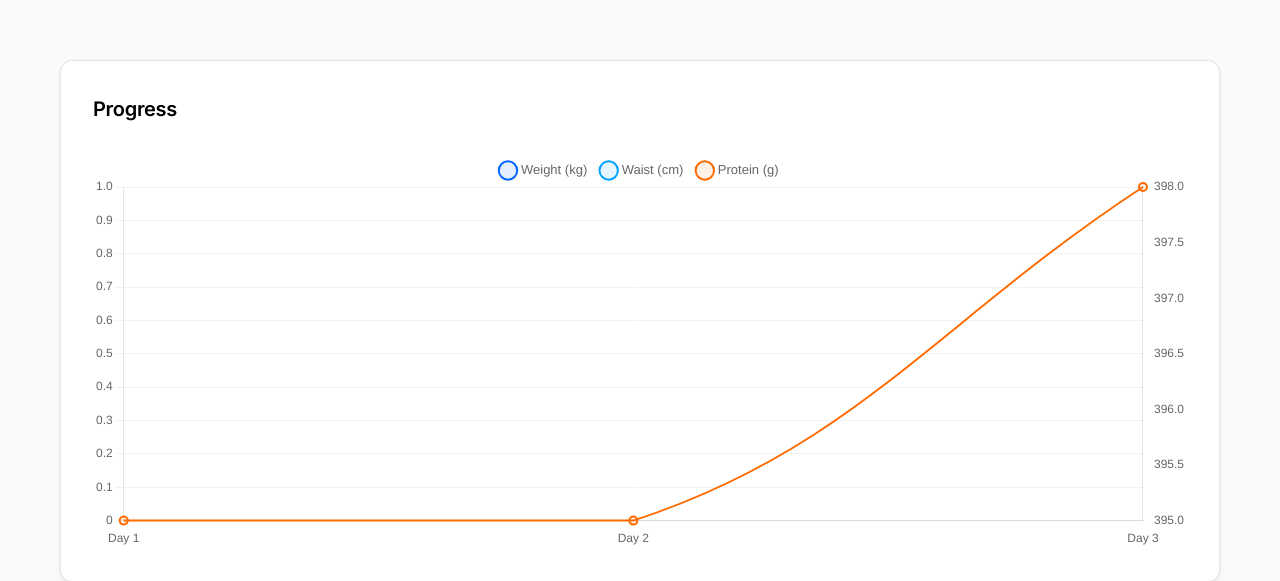
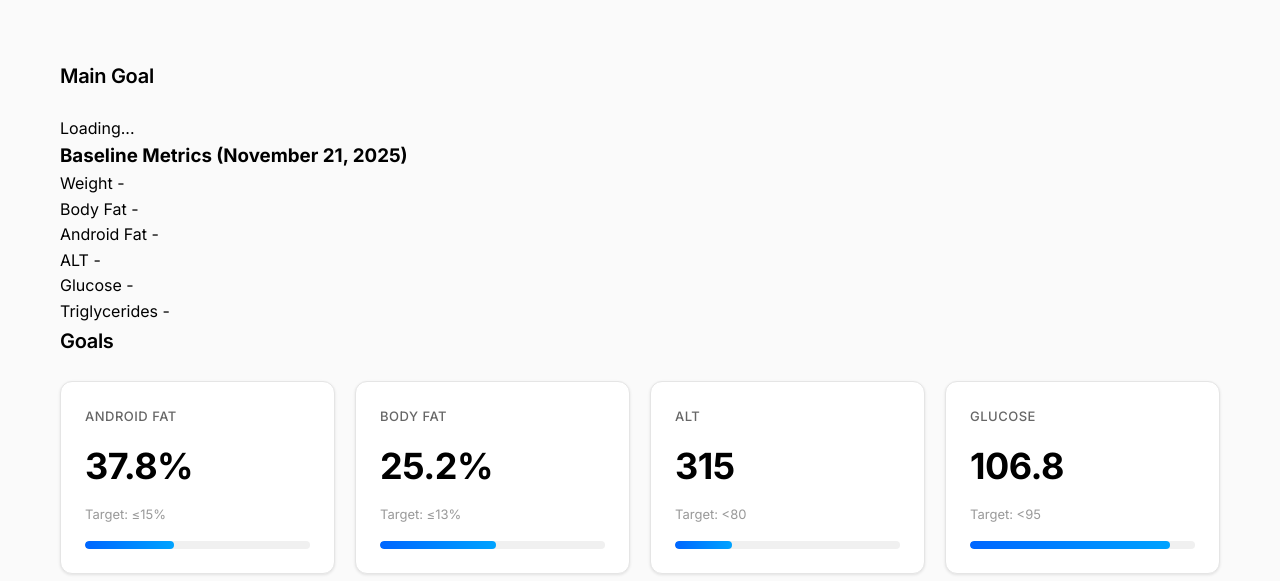
Before and after one commit to bhuram1980/transformation-dashboard, a Flask app: page / in a window 1280 px wide. Shown: the part 265-846 px from the top of the page. Run offline with Flask 3, Linux system fonts and the light colour scheme.

Commit message:
Comment out progress chart, add main goal and baseline metrics section at top

```diff
--- a/static/js/dashboard.js
+++ b/static/js/dashboard.js
@@ -118,6 +118,8 @@ function updateGoals(baseline, targets) {
     }
 }
 
+// Progress chart rendering (COMMENTED OUT - may add later)
+/*
 function renderProgressChart(dailyLogs) {
     const ctx = document.getElementById('progressChart');
     if (!ctx) return;
@@ -265,6 +267,60 @@ function renderProgressChart(dailyLogs) {
         }
     });
 }
+*/
+
+function updateGoalAndBaseline(goalInfo, baseline) {
+    // Update goal description
+    const goalDescEl = document.getElementById('goalDescription');
+    if (goalDescEl && goalInfo && goalInfo.goal) {
+        goalDescEl.textContent = goalInfo.goal;
+    }
+
+    // Update baseline date
+    const baselineDateEl = document.getElementById('baselineDate');
+    if (baselineDateEl && goalInfo && goalInfo.started) {
+        // Extract date from "November 21, 2025 (Sri Lanka)" format
+        const dateMatch = goalInfo.started.match(/([A-Za-z]+ \d+, \d{4})/);
+        if (dateMatch) {
+            baselineDateEl.textContent = `(${dateMatch[1]})`;
+        } else {
+            baselineDateEl.textContent = `(${goalInfo.started})`;
+        }
+    }
+
+    // Update baseline metrics
+    if (baseline) {
+        const weightEl = document.getElementById('baselineWeight');
+        if (weightEl && baseline.weight !== undefined && baseline.weight !== null) {
+            weightEl.textContent = `${baseline.weight} kg`;
+        }
+
+        const bodyFatEl = document.getElementById('baselineBodyFat');
+        if (bodyFatEl && baseline.body_fat !== undefined && baseline.body_fat !== null) {
+            bodyFatEl.textContent = `${baseline.body_fat}%`;
+        }
+
+        const androidFatEl = document.getElementById('baselineAndroidFat');
+        if (androidFatEl && baseline.android_fat !== undefined && baseline.android_fat !== null) {
+            androidFatEl.textContent = `${baseline.android_fat}%`;
+        }
+
+        const altEl = document.getElementById('baselineALT');
+        if (altEl && baseline.alt !== undefined && baseline.alt !== null) {
+            altEl.textContent = `${baseline.alt}`;
+        }
+
+        const glucoseEl = document.getElementById('baselineGlucose');
+        if (glucoseEl && baseline.fasting_glucose !== undefined && baseline.fasting_glucose !== null) {
+            glucoseEl.textContent = `${baseline.fasting_glucose} mg/dL`;
+        }
+
+        const triglyceridesEl = document.getElementById('baselineTriglycerides');
+        if (triglyceridesEl && baseline.triglycerides !== undefined && baseline.triglycerides !== null) {
+            triglyceridesEl.textContent = `${baseline.triglycerides} mg/dL`;
+        }
+    }
+}
 
 async function loadStats() {
     try {
--- a/templates/dashboard.html
+++ b/templates/dashboard.html
@@ -21,14 +21,50 @@
             </div>
         </header>
 
+        <!-- Section 2: Main Goal & Baseline Metrics -->
+        <section class="goal-baseline-section">
+            <h2 class="section-title">Main Goal</h2>
+            <div class="goal-description" id="goalDescription">Loading...</div>
+            <div class="baseline-metrics">
+                <h3 class="baseline-title">Baseline Metrics <span class="baseline-date" id="baselineDate">(November 21, 2025)</span></h3>
+                <div class="baseline-grid">
+                    <div class="baseline-metric">
+                        <span class="metric-label">Weight</span>
+                        <span class="metric-value" id="baselineWeight">-</span>
+                    </div>
+                    <div class="baseline-metric">
+                        <span class="metric-label">Body Fat</span>
+                        <span class="metric-value" id="baselineBodyFat">-</span>
+                    </div>
+                    <div class="baseline-metric">
+                        <span class="metric-label">Android Fat</span>
+                        <span class="metric-value" id="baselineAndroidFat">-</span>
+                    </div>
+                    <div class="baseline-metric">
+                        <span class="metric-label">ALT</span>
+                        <span class="metric-value" id="baselineALT">-</span>
+                    </div>
+                    <div class="baseline-metric">
+                        <span class="metric-label">Glucose</span>
+                        <span class="metric-value" id="baselineGlucose">-</span>
+                    </div>
+                    <div class="baseline-metric">
+                        <span class="metric-label">Triglycerides</span>
+                        <span class="metric-value" id="baselineTriglycerides">-</span>
+                    </div>
+                </div>
+            </div>
+        </section>
 
-        <!-- Section 3: Progress Graph -->
+        <!-- Section 3: Progress Graph (COMMENTED OUT - may add later) -->
+        <!--
         <section class="progress-graph-section">
             <h2 class="section-title">Progress</h2>
             <div class="chart-wrapper">
                 <canvas id="progressChart"></canvas>
             </div>
         </section>
+        -->
 
         <!-- Section 4: Goals (4 cards) -->
         <section class="goals-section">
```
